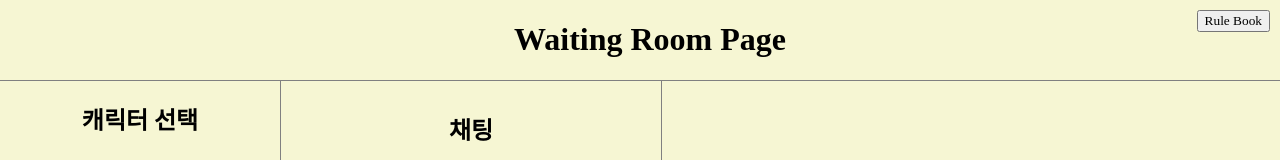
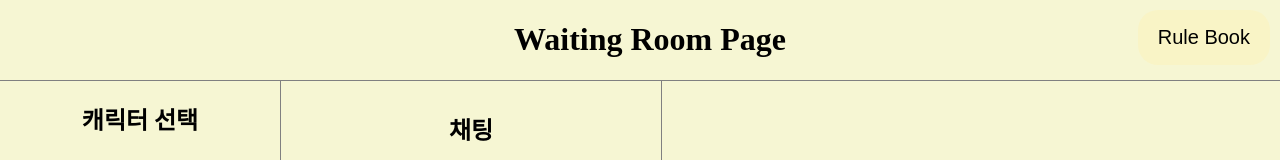
Before and after one commit to paldal-idol/BbangNyang, a React app in the folder client/: page /waiting in a window 1280 px wide. Shown: the top 160 px of the page. Built offline with nearby package versions, Linux system fonts and the light colour scheme; no server answers; a web font is replaced by a local one.

Commit message:
refactor : 룰북 버튼 스타일 수정

```diff
--- a/client/src/components/atoms/RuleBookButton.tsx
+++ b/client/src/components/atoms/RuleBookButton.tsx
@@ -2,6 +2,7 @@ import React from 'react';
 import { useRecoilState } from 'recoil';
 import modalState from '@store/modal';
 import RuleBookModal from '@molecules/RuleBookModal';
+import RoundSquareButton from './RoundSquareButton';
 
 const RuleBookButton: React.FC = () => {
   const [modal, setModal] = useRecoilState(modalState);
@@ -12,7 +13,7 @@ const RuleBookButton: React.FC = () => {
 
   return (
     <>
-      <button onClick={openModal}>Rule Book</button>
+      <RoundSquareButton variant="yellow" size="lg" onClick={openModal}>Rule Book</RoundSquareButton>
       {modal === 'RuleBook' && <RuleBookModal />}
     </>
   );
```
